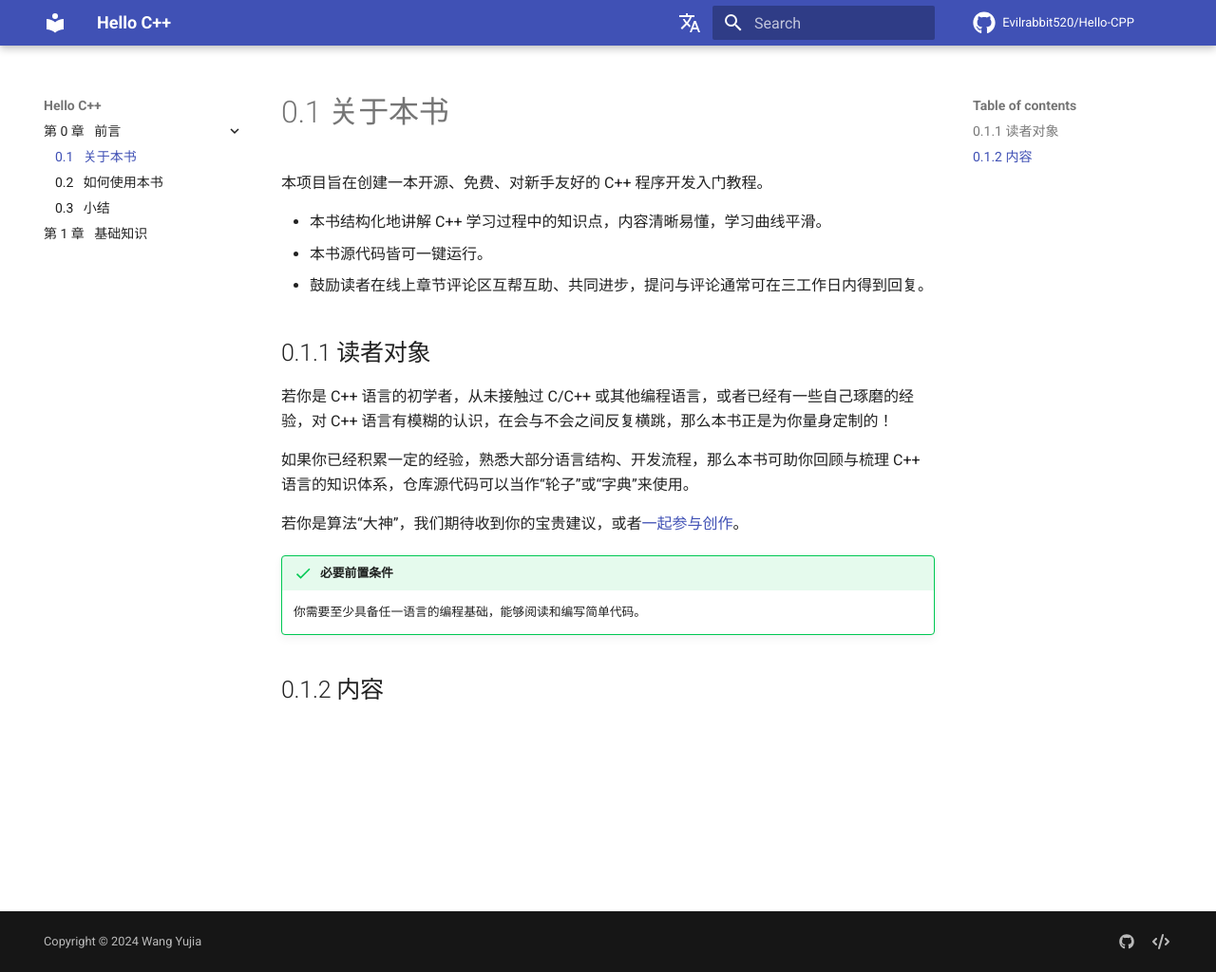
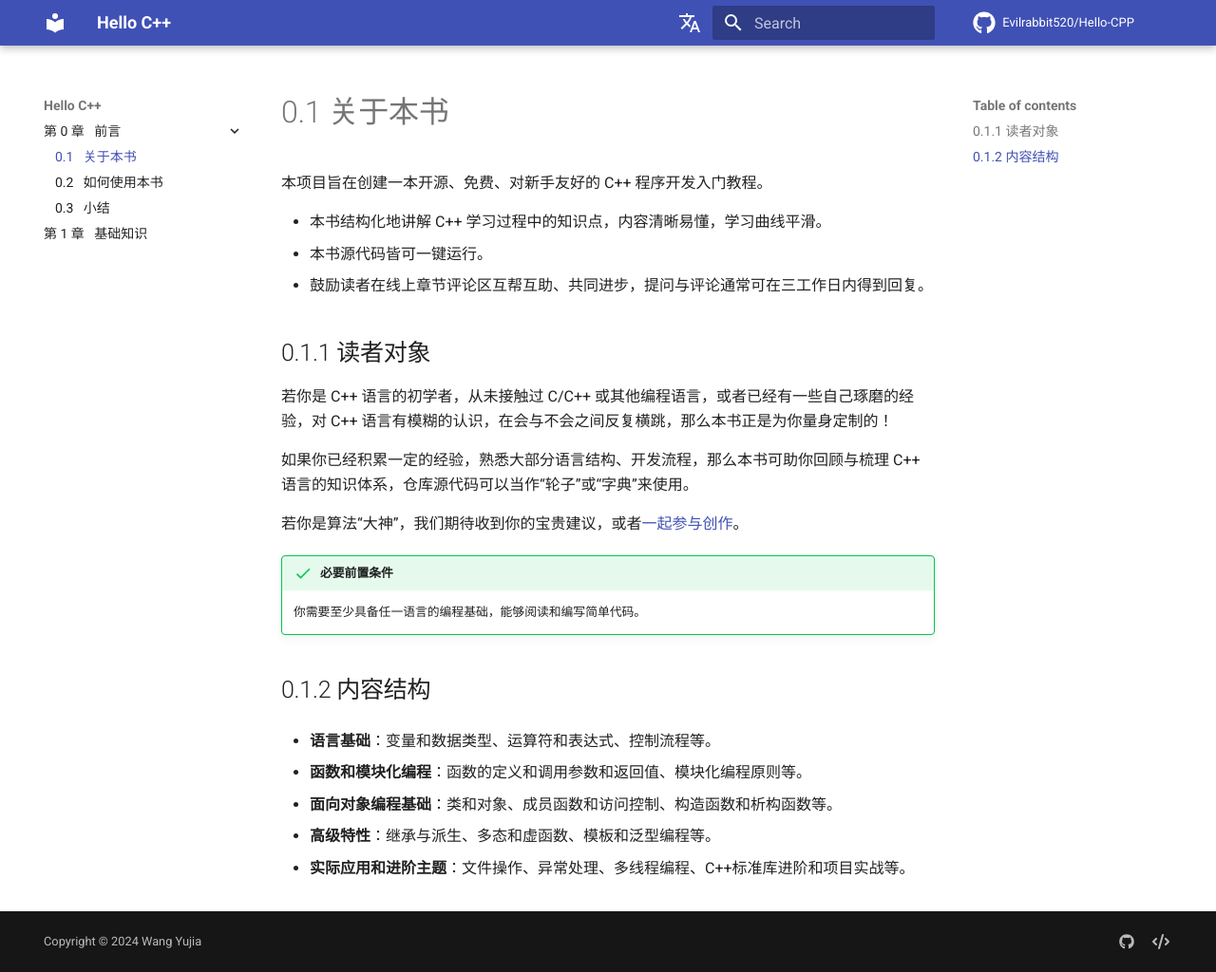
Before and after one commit to Evilrabbit520/Hello-CPP, an MkDocs documentation site: the page built from docs/Preface/aboutTheBook.md, in a window 1280 px wide and 1024 px high. Shown: the whole window at 95% size. Built offline with MkDocs 1.6.1 and Material for MkDocs 9.7.7, drawn with Linux system fonts in a browser that asks for light colours; comment, search, counter and statistics services are not loaded.

```diff
--- a/docs/Preface/aboutTheBook.md
+++ b/docs/Preface/aboutTheBook.md
@@ -18,4 +18,14 @@
 
     你需要至少具备任一语言的编程基础，能够阅读和编写简单代码。
 
-## 0.1.2 内容
+## 0.1.2 内容结构
+
+- **语言基础**：变量和数据类型、运算符和表达式、控制流程等。
+
+- **函数和模块化编程**：函数的定义和调用参数和返回值、模块化编程原则等。
+
+- **面向对象编程基础**：类和对象、成员函数和访问控制、构造函数和析构函数等。
+
+- **高级特性**：继承与派生、多态和虚函数、模板和泛型编程等。
+
+- **实际应用和进阶主题**：文件操作、异常处理、多线程编程、C++标准库进阶和项目实战等。
```
Also changed, not shown: 1 other file.
